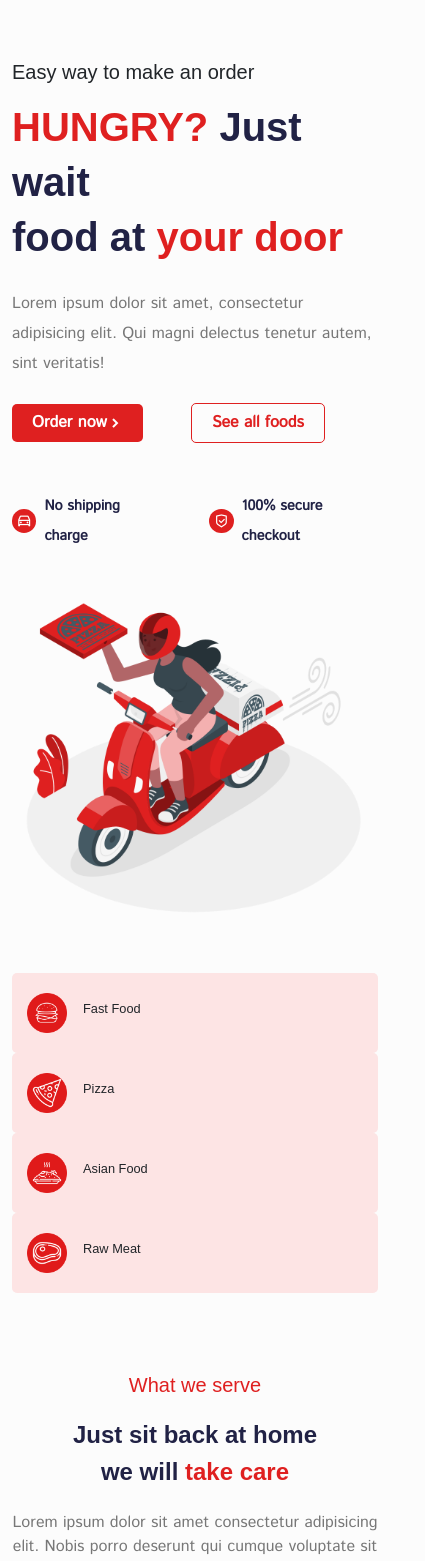
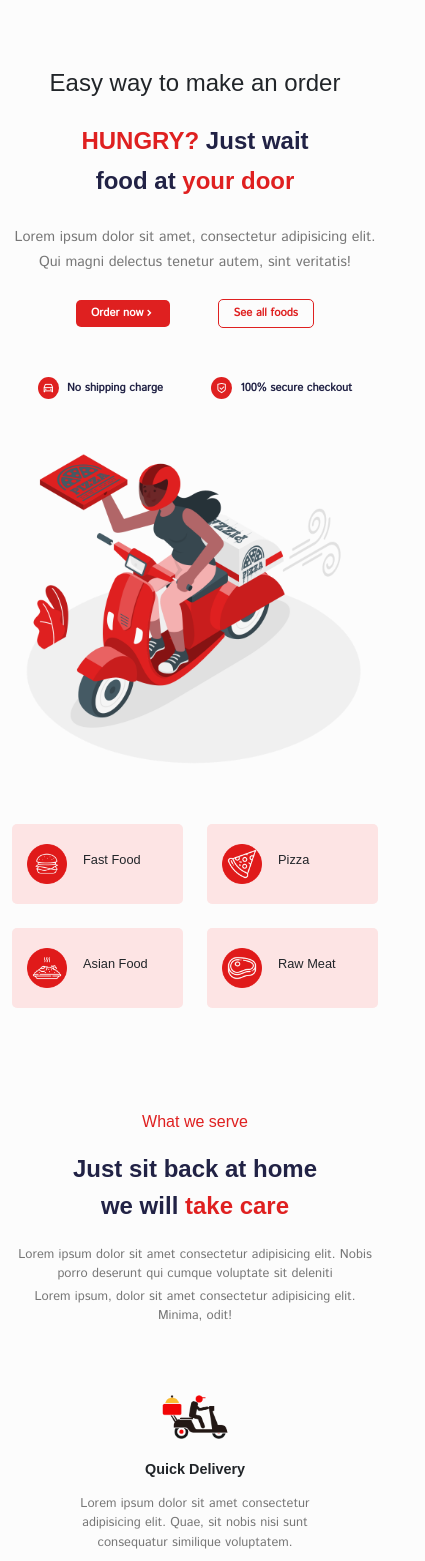
Before and after one commit to shagors/react-food-delivery-app, a React (Create React App) app: page /home in a window 390 px wide. Shown: the part 100-1661 px from the top of the page, 425 px wide, since content can reach past the window. Built offline with nearby package versions, Linux system fonts and the light colour scheme; a web font is replaced by a local one.

Commit message:
home section design check and resposive it fully

```diff
--- a/src/components/UI/category/Category.jsx
+++ b/src/components/UI/category/Category.jsx
@@ -31,7 +31,7 @@ const Category = () => {
     <Container>
       <Row>
         {category.map((item, index) => (
-          <Col lg="3" md="4" className="">
+          <Col lg="3" md="4" xs="6" className="mb-4">
             <div className="category__item d-flex align-items-center gap-3">
               <div className="category__img">
                 <img src={item.imgUrl} alt="Category Img" />
--- a/src/pages/Home.jsx
+++ b/src/pages/Home.jsx
@@ -84,7 +84,7 @@ const Home = () => {
         <Container>
           <Row>
             <Col lg="6" md="6">
-              <div className="hero__content  ">
+              <div className="hero__content">
                 <h5 className="mb-3">Easy way to make an order</h5>
                 <h1 className="mb-4 hero__title">
                   <span>HUNGRY?</span> Just wait <br /> food at
@@ -157,7 +157,7 @@ const Home = () => {
             </Col>
 
             {featureData.map((item, index) => (
-              <Col lg="4" md="4" key={index} className="mt-5">
+              <Col lg="4" md="6" sm="6" key={index} className="mt-5">
                 <div className="feature__item text-center px-5 py-3">
                   <img
                     src={item.imgUrl}
@@ -221,7 +221,7 @@ const Home = () => {
             </Col>
 
             {allProducts.map((item) => (
-              <Col lg="3" md="4" key={item.id} className="mt-5">
+              <Col lg="3" md="4" sm="6" xs="6" key={item.id} className="mt-5">
                 <ProductCard item={item} />
               </Col>
             ))}
@@ -229,7 +229,7 @@ const Home = () => {
         </Container>
       </section>
 
-      <section>
+      <section className="why__choose-us">
         <Container>
           <Row>
             <Col lg="6" md="6">
@@ -249,7 +249,7 @@ const Home = () => {
                   deleniti!
                 </p>
 
-                <ListGroup className="mt-5">
+                <ListGroup className="mt-4">
                   <ListGroupItem className="border-0 ps-0">
                     <p className="choose__us-title d-flex align-items-center gap-2">
                       <i className="ri-checkbox-circle-line"></i> Fresh and
--- a/src/styles/footer.css
+++ b/src/styles/footer.css
@@ -117,6 +117,16 @@
     font-size: 0.7rem;
     margin-bottom: 0;
   }
+
+  .newsletter input {
+    padding: 7px;
+    font-size: 0.7rem;
+  }
+
+  .newsletter span {
+    padding: 4px 20px;
+    font-size: 0.7rem;
+  }
 }
 
 @media only screen and (max-width: 576px) {
--- a/src/styles/home.css
+++ b/src/styles/home.css
@@ -76,3 +76,108 @@
   color: #777;
   line-height: 30px;
 }
+
+@media only screen and (max-width: 768px) {
+  .hero__content h5 {
+    font-size: 1rem;
+  }
+
+  .hero__content p {
+    font-size: 0.8rem;
+    line-height: 25px;
+  }
+
+  .hero__title {
+    font-size: 1.5rem;
+    line-height: 40px;
+  }
+
+  .hero__btns button {
+    padding: 5px 15px;
+    font-size: 0.7rem;
+  }
+
+  .hero__service p {
+    font-size: 0.7rem !important;
+  }
+
+  .feature__item h5 {
+    font-size: 0.9rem;
+  }
+
+  .feature__item p {
+    font-size: 0.8rem;
+    margin-bottom: 0;
+  }
+
+  .feature__subtitle {
+    font-size: 1rem;
+  }
+  .feature__text {
+    font-size: 0.8rem;
+    margin-bottom: 0;
+  }
+
+  .food__category {
+    padding: 15px;
+  }
+  .food__category button {
+    padding: 5px 15px;
+    font-size: 0.7rem;
+  }
+
+  .tasty__treat-desc {
+    font-size: 0.8rem;
+    margin-bottom: 0;
+  }
+  .choose__us-title {
+    font-size: 0.8rem;
+  }
+
+  .choose__us-desc {
+    font-size: 0.7rem;
+  }
+
+  .testimonial__subtitle {
+    font-size: 1rem;
+  }
+  .testimonial__desc {
+    font-size: 0.8rem;
+  }
+}
+@media only screen and (max-width: 576px) {
+  .hero__content {
+    text-align: center;
+  }
+
+  .hero__content h5 {
+    font-size: 1.5rem;
+    line-height: 45px;
+  }
+
+  .hero__title {
+    font-size: 1.5rem;
+    line-height: 40px;
+  }
+
+  .hero__content p {
+    font-size: 0.9rem;
+    line-height: 25px;
+  }
+
+  .hero__btns {
+    justify-content: center;
+  }
+
+  .hero__btns button {
+    padding: 5px 15px;
+    font-size: 0.7rem;
+  }
+
+  .hero__service {
+    justify-content: center;
+  }
+  .why__choose-us {
+    padding-top: 0 !important;
+  }
+}
--- a/src/styles/product-card.css
+++ b/src/styles/product-card.css
@@ -45,7 +45,7 @@
   .product__item {
     padding: 20px;
   }
-  .addTOCart__btn {
+  .addToCart__btn {
     padding: 5px 15px;
     font-size: 0.7rem;
   }
```
